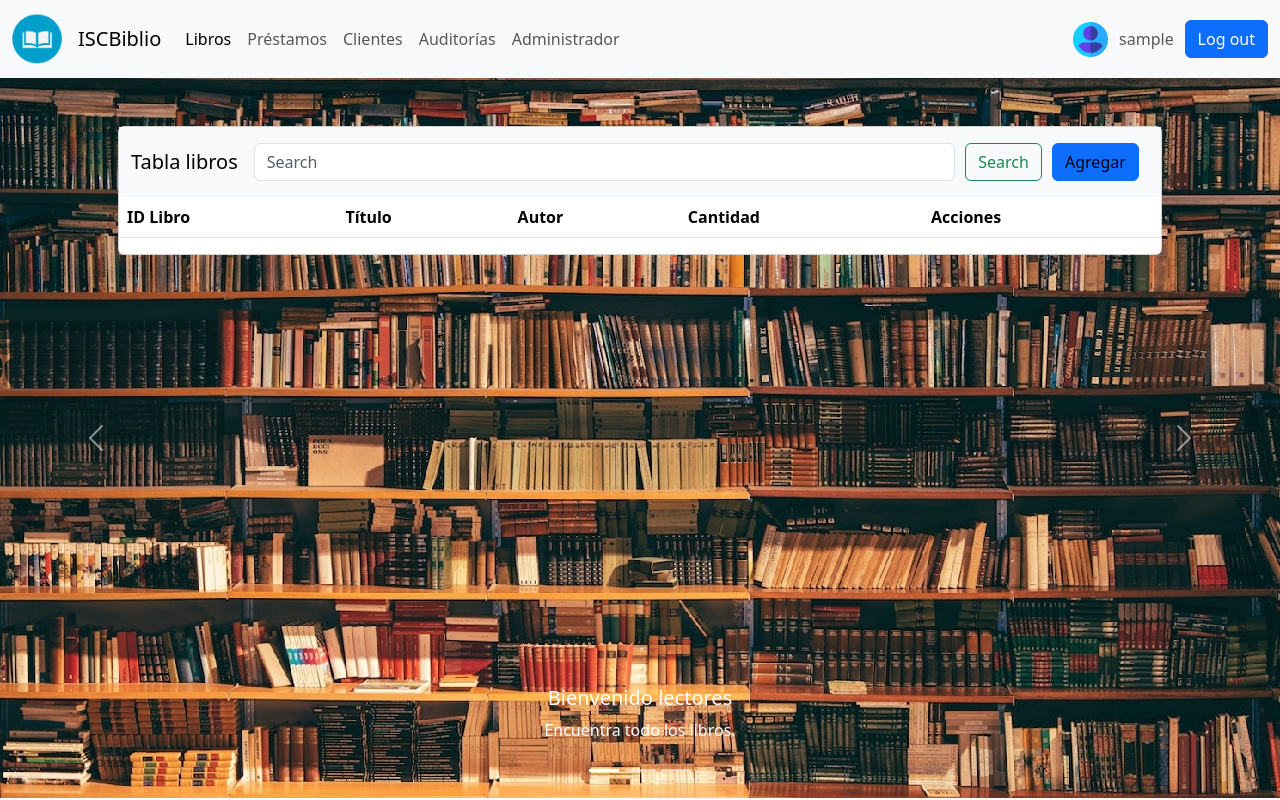
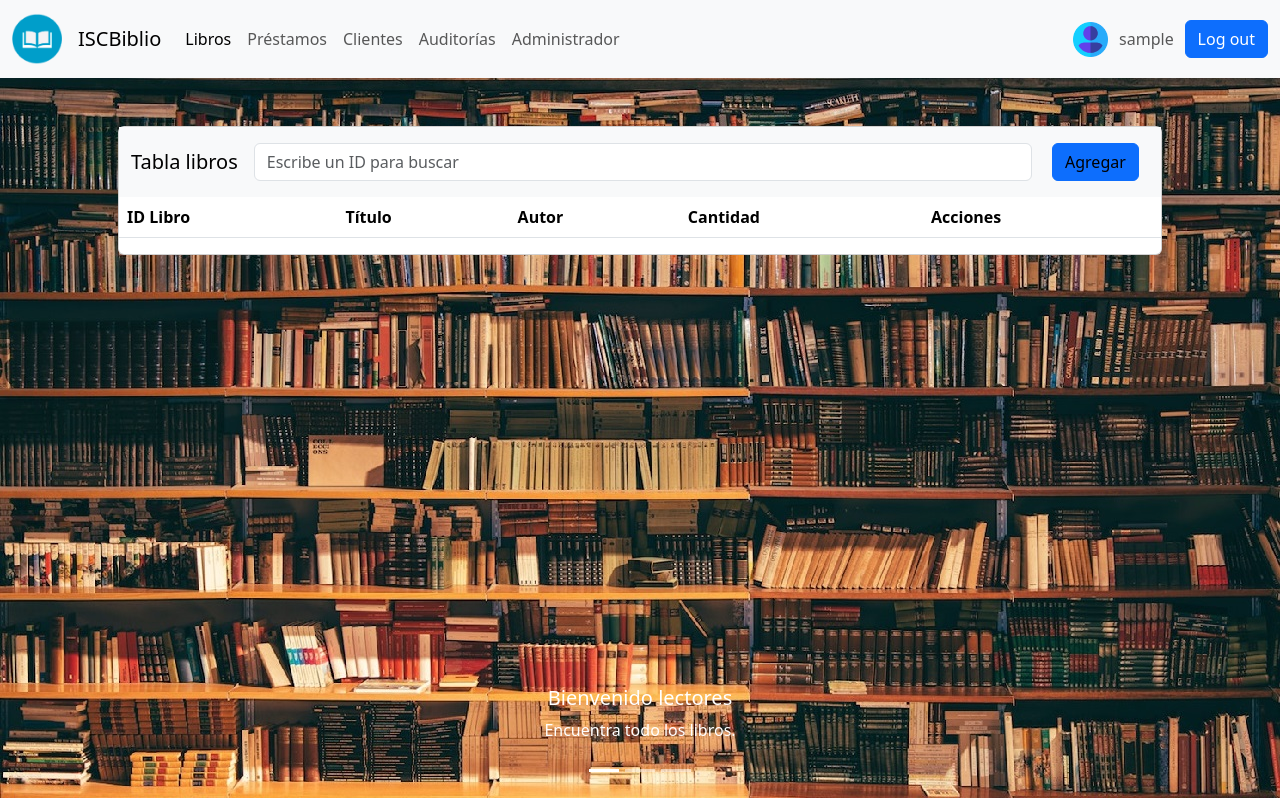
Before and after one commit to Strako/ISCBiblio, a Flask app: page /Libros in a window 1280 px wide. Run offline with Flask 3, Linux system fonts and the light colour scheme; the visitor is signed in with stand-in values (Sample User, id 1); data that the repository does not hold is empty.

Commit message:
modals y update carucel
modals agregados, tambíién se eliminó los botones de carucel debido a que entraban en conflicto con los botones en los paneles de cada tabla de datos

```diff
--- a/FrontEnd/static/javascript/Libros.js
+++ b/FrontEnd/static/javascript/Libros.js
@@ -19,9 +19,7 @@ $(document).ready(function() {
               <tr bookId="${book.book_id}">
                 <th>${book.book_id}</th>
                 <th>
-                  <a class="book-item">
                     ${book.title}
-                  </a>
                 </th>
                 <th>${book.author}</th>
                 <th>${book.quantity}</th>
@@ -76,9 +74,7 @@ $(document).ready(function() {
                 <tr bookId="${book.book_id}">
                   <th>${book.book_id}</th>
                   <th>
-                    <a class="book-item">
                       ${book.title}
-                    </a>
                   </th>
                   <th>${book.author}</th>
                   <th>${book.quantity}</th>
--- a/FrontEnd/templates/Libros.html
+++ b/FrontEnd/templates/Libros.html
@@ -13,12 +13,33 @@
                 <div class="container-fluid">
                   <a class="navbar-brand">Tabla libros</a>
                   <form class="form-inline">
-                    <input class="form-control mr-sm-2" type="search" id="search" placeholder="Search" aria-label="Search">
+                    <input class="form-control mr-sm-2" type="search" id="search" placeholder="Escribe un ID para buscar" aria-label="Search">
                     <span class="navbar-text" style="padding-left:1%">
-                      <button class="btn btn-outline-success my-2 my-sm-0" type="submit">Search</button>
                     </span>
+
+
+                    <div class="modal fade" id="addBookModal" tabindex="-1" role="dialog" aria-labelledby="exampleModalCenterTitle" aria-hidden="true">
+                      <div class="modal-dialog modal-dialog-centered" role="document">
+                        <div class="modal-content">
+                          <div class="modal-header">
+                            <h5 class="modal-title" id="exampleModalLongTitle">Nuevo libro</h5>
+                            <button type="button" class="close" data-dismiss="modal" aria-label="Close">
+                              <span aria-hidden="true">&times;</span>
+                            </button>
+                          </div>
+                          <div class="modal-body">
+                            ...
+                          </div>
+                          <div class="modal-footer">
+                            <button type="button" class="btn btn-secondary" data-dismiss="modal">Cancelar</button>
+                            <button type="button" class="btn btn-primary">Guardar</button>
+                          </div>
+                        </div>
+                      </div>
+                    </div>
+
                     <span class="navbar-text" style="padding-left:1%; padding-right:1% ">
-                      <a class="btn btn-primary" href="#" role="button">Agregar</a>
+                      <a class="btn btn-primary" href="#" role="button" data-toggle="modal" data-target="#addBookModal">Agregar</a>
                     </span>
                   </form>
                     </form>
--- a/FrontEnd/templates/layout.html
+++ b/FrontEnd/templates/layout.html
@@ -86,16 +86,6 @@
           Aquí va el codigo que quieras poner
         -->
       {%endblock%}
-      </div>
-        <button class="carousel-control-prev" type="button" data-bs-target="#carouselExampleCaptions" data-bs-slide="prev">
-          <span class="carousel-control-prev-icon" aria-hidden="true"></span>
-          <span class="visually-hidden">Previous</span>
-        </button>
-        <button class="carousel-control-next" type="button" data-bs-target="#carouselExampleCaptions" data-bs-slide="next">
-          <span class="carousel-control-next-icon" aria-hidden="true"></span>
-          <span class="visually-hidden">Next</span>
-        </button>
-      </div>
       <!-- FIN CAROUSEL-->
     </div>
   </body>
```
